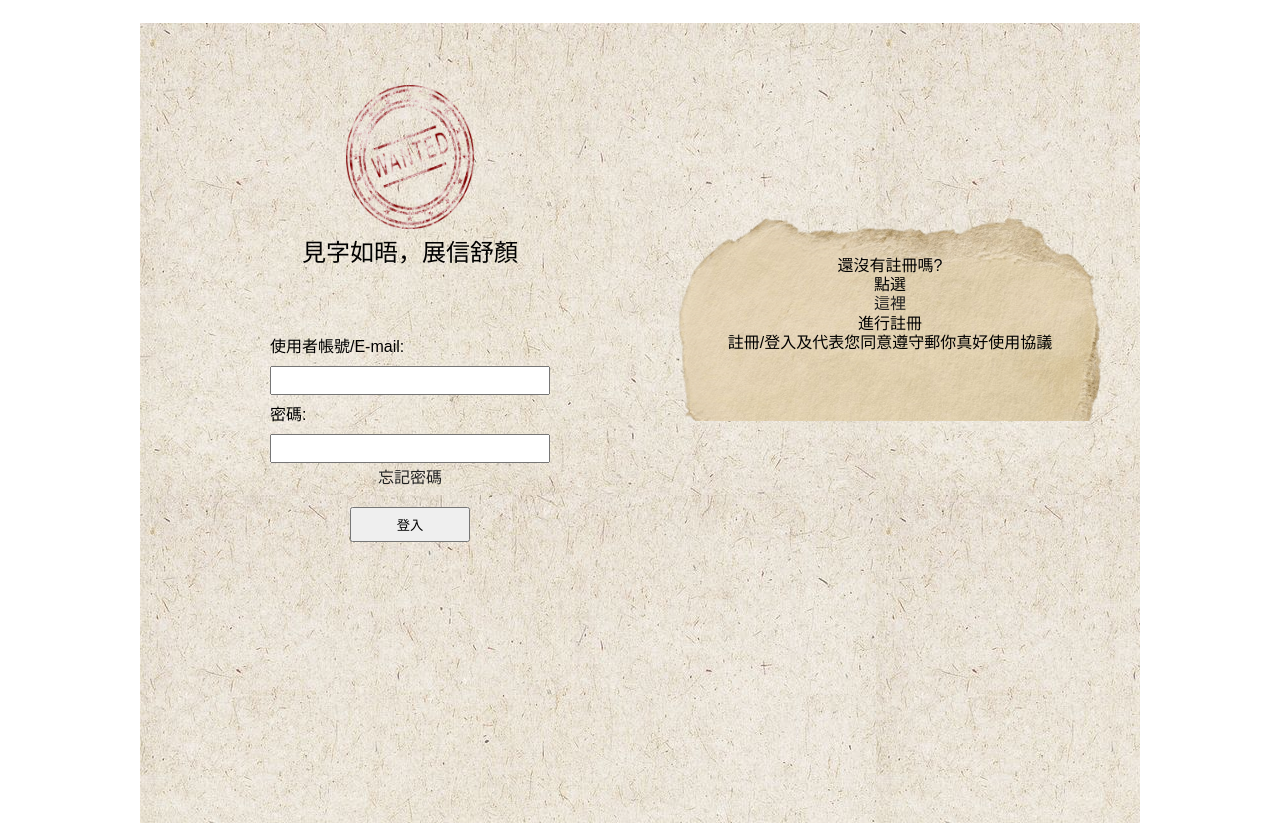
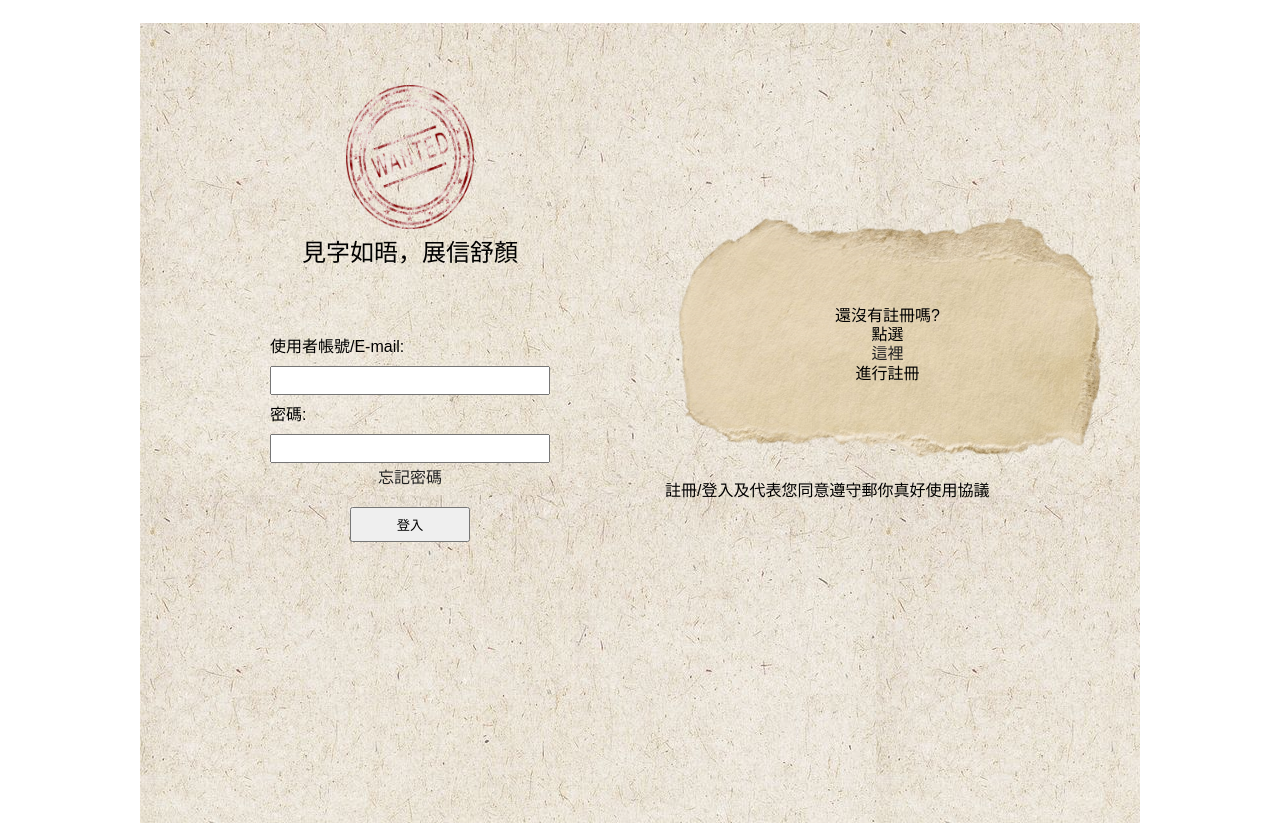
Before and after one commit to YUZI-CHEN/team-project, a plain HTML site: page index.html in a window 1280 px wide. Shown: the part 79-902 px from the top of the page. Drawn offline with Linux system fonts and the light colour scheme.

Commit message:
圖在字上

```diff
--- a/index.html
+++ b/index.html
@@ -1,5 +1,6 @@
 <!DOCTYPE html>
 <html lang="en">
+
   <head>
     <meta charset="UTF-8">
     <meta name="viewport" content="width=device-width, initial-scale=1.0">
@@ -7,6 +8,7 @@
 
     <link rel="stylesheet" href="./css/style.min.css">
   </head>
+
   <body>
     <header id="topbar">
       <!-- logo -->
@@ -49,12 +51,16 @@
 
         </section>
         <section class="link-box">
+          <div class="bg">
+            <img src="./images/p4-papers-1.png" alt="bg">
             <div class="p-link">
               <p>還沒有註冊嗎?</p>
               <p>點選<a href="">這裡</a>進行註冊</p>
 
             </div>
             <p>註冊/登入及代表您同意遵守郵你真好使用協議</p>
+
+          </div>
 
         </section>
 
@@ -63,7 +69,7 @@
 
 
     <footer>
-
     </footer>
   </body>
+
 </html>
--- a/scss/style.scss
+++ b/scss/style.scss
@@ -176,11 +176,12 @@ body {
   background-image: url("../images/p4-papers-3.jpg");
   margin-top: 102px;
   display: flex;
- justify-content: center;
+  justify-content: center;
 
 
   width: 1000px;
-  height: 800px;;
+  height: 800px;
+
 
 
 
@@ -237,8 +238,9 @@ body {
         width: 280px;
         padding: 5px 0;
       }
-      a{
-        margin-top:5px ;
+
+      a {
+        margin-top: 5px;
       }
 
     }
@@ -258,20 +260,36 @@ body {
 
   }
 
-  .link-box{
+  .link-box {
     width: 450px;
     height: 215px;
     display: flex;
     flex-direction: column;
     align-items: center;
-    background-image: url("../images/p4-papers-1.png");
-    background-size: cover;
 
-    .p-link{
-      text-align: center;
-      margin-top: 50px;
+    .bg {
+      position: relative;
+      width: 450px;
+      height: 215px;
+
+
+      .p-link {
+        position: absolute;
+
+        text-align: center;
+        left: 170px;;
+        top: 100px;
+
+
+      }
 
     }
+
+
+
+
+
+
   }
 
 }
```
Also changed, not shown: css/style.css, css/style.min.css, 2 other files. Lines whose indentation alone changed are shown as unchanged.
